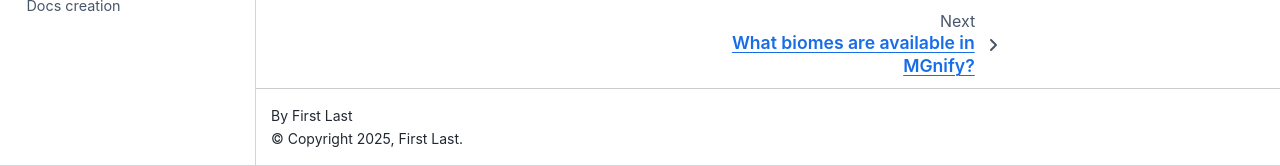
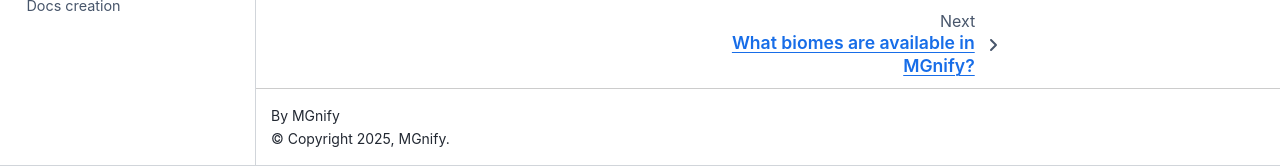
Before and after one commit to EBI-Metagenomics/mgnipy, a Sphinx documentation site: the page built from docs/index.md, in a window 1280 px wide and 900 px high, scrolled down 3459 px. Shown: the part 734-900 px from the top of the window. Built offline with Sphinx 7.4.7 and the Sphinx Book theme 1.1.4, drawn with Linux system fonts in a browser that asks for light colours; pages that are not in the unit, such as notebooks, are missing from menus; comment, search, counter and statistics services are not loaded.

Commit message:
:memo: update authors

```diff
--- a/docs/conf.py
+++ b/docs/conf.py
@@ -8,8 +8,8 @@
 # -- Project information -----------------------------------------------------
 
 project = "mgnipy"
-copyright = "2025, First Last"
-author = "First Last"
+copyright = "2025, MGnify"
+author = "MGnify"
 PACKAGE_VERSION = metadata.version("mgnipy")
 version = PACKAGE_VERSION
 release = PACKAGE_VERSION
--- a/pyproject.toml
+++ b/pyproject.toml
@@ -7,7 +7,9 @@
   { name = "mberacochea" },
   { name = "SandyRogers" },
   { name = "Sebastian Ayala Ruano" },
-  { name = "Alberto Santos" }
+  { name = "Alberto Santos" },
+  { name = "MGnify" },
+  { name = "Robert Finn" }
 ]
 description = "python driver for mgnipy api"
 name = "mgnipy"
```
